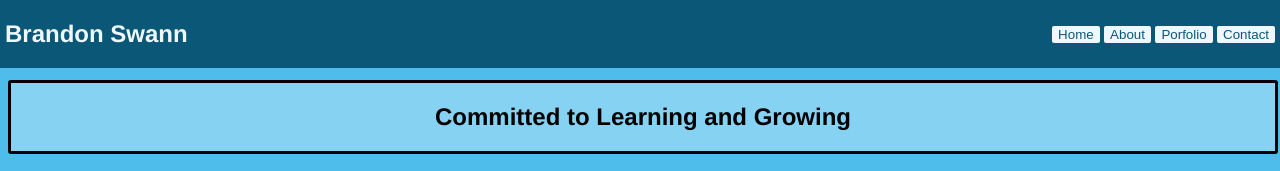
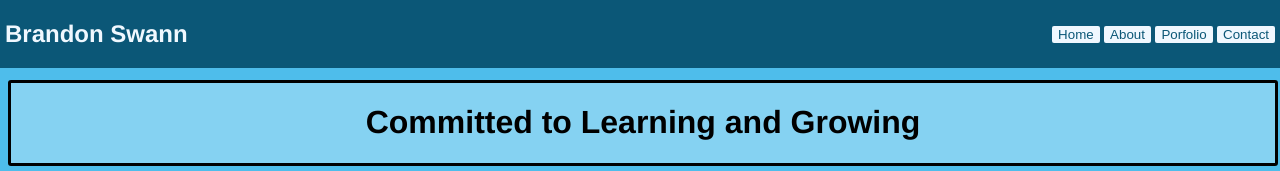
Before and after one commit to swannb1-portfolio/Personal-Website-Project, a plain HTML site: page index.html in a window 1280 px wide. Shown: the top 171 px of the page. Drawn offline with Linux system fonts and the light colour scheme.

Commit message:
fixed index header

```diff
--- a/index.html
+++ b/index.html
@@ -21,7 +21,7 @@
     </nav>
     <main class="index">
         <div class="learn">
-            <h2>Committed to Learning and Growing</h2>
+            <h1>Committed to Learning and Growing</h1>
         </div>
         <div class="boxcontainer">
             <div class="summary">
```
